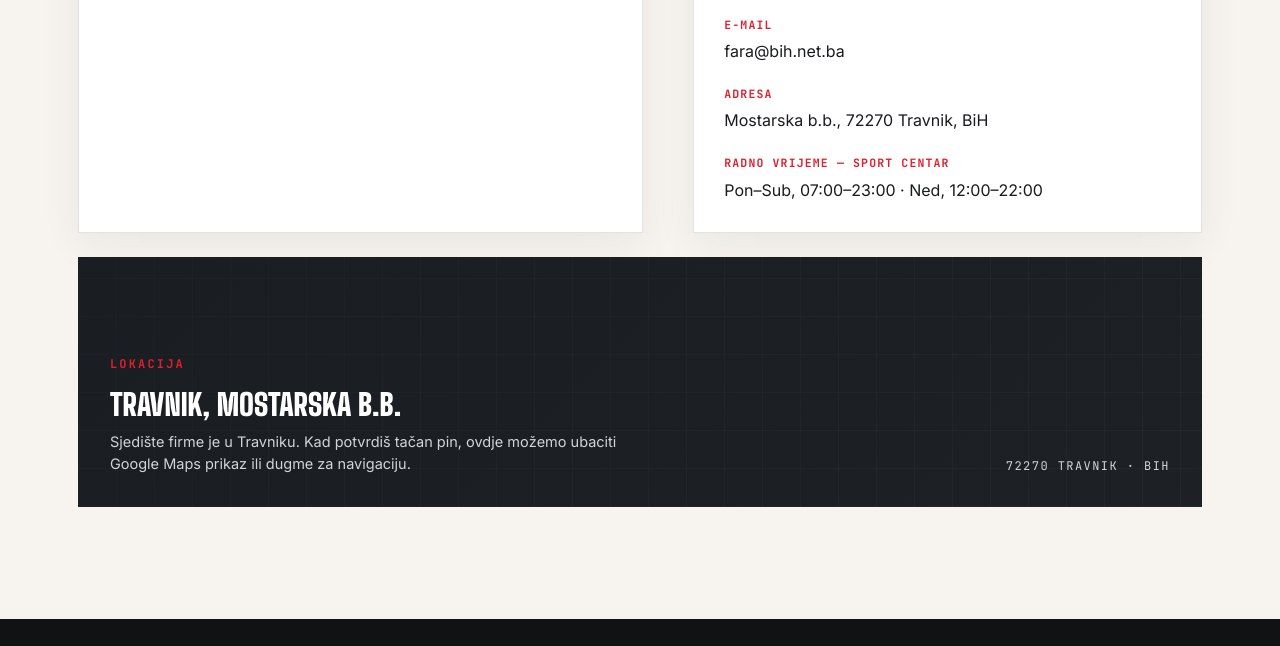
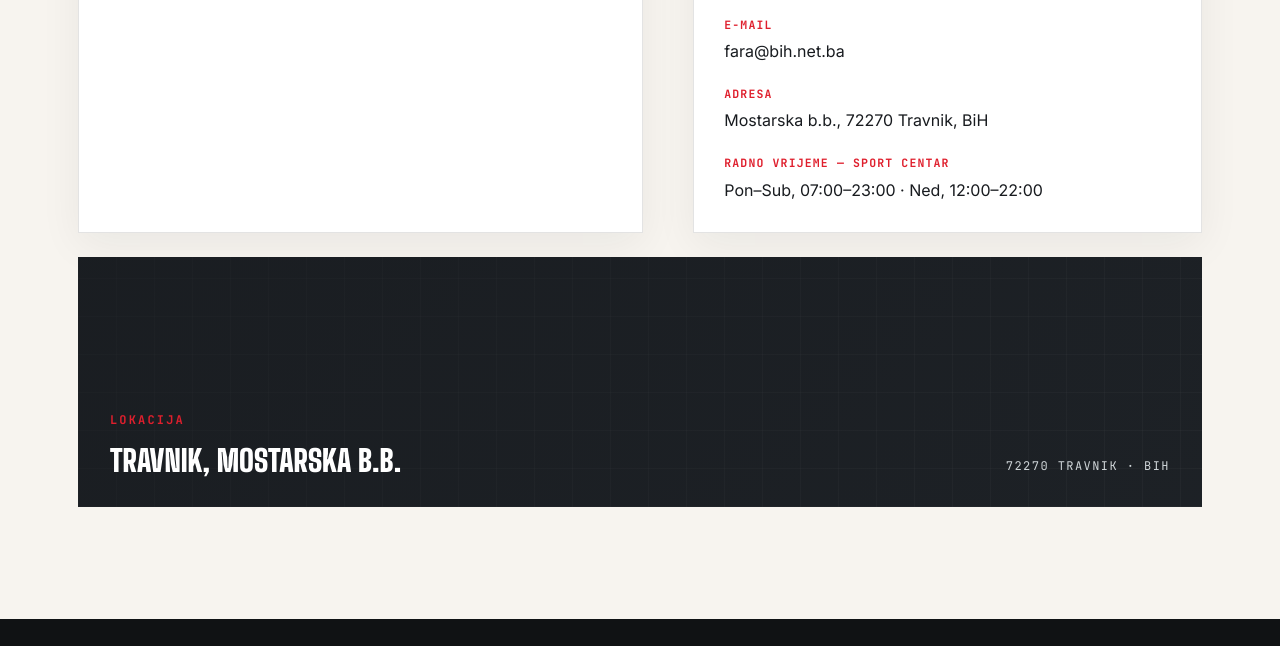
Before and after one commit to BakirHadzic1/Fara, a website: page fara-doo.html in a window 1280 px wide. Shown: the part 7326-7972 px from the top of the page. Drawn offline with Linux system fonts and the light colour scheme; no server answers.

Commit message:
Remove temporary location note

```diff
--- a/fara-doo.html
+++ b/fara-doo.html
@@ -400,7 +400,6 @@
       <div>
         <span class="section-eyebrow">Lokacija</span>
         <h3>Travnik, Mostarska b.b.</h3>
-        <p>Sjedište firme je u Travniku. Kad potvrdiš tačan pin, ovdje možemo ubaciti Google Maps prikaz ili dugme za navigaciju.</p>
       </div>
       <span>72270 Travnik · BiH</span>
     </div>
```
Also changed, not shown: index.html (+0 -1 lines).
